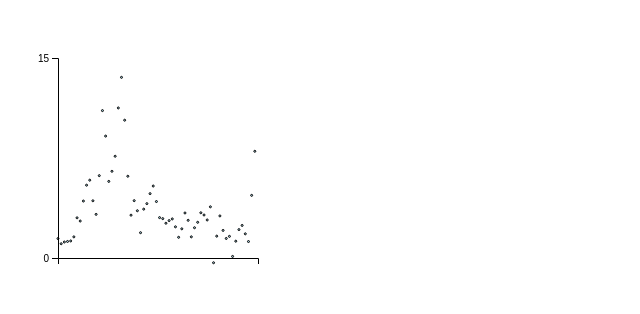
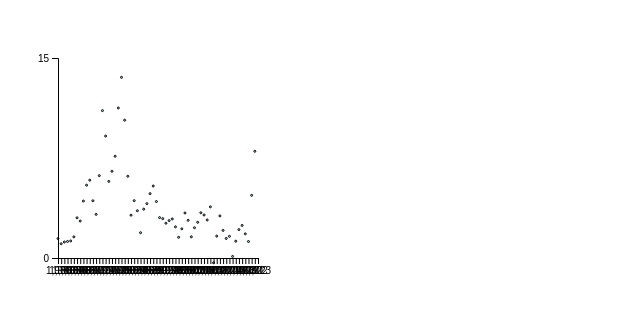
Before and after one commit to tonyshen1999/cs416, a plain HTML site: page index.html in a window 1280 px wide. Shown: the whole page, without its empty margins (0-640 px from the left). Drawn offline with nearby package versions, Linux system fonts and the light colour scheme.

Commit message:
Update index.html

```diff
--- a/index.html
+++ b/index.html
@@ -11,7 +11,7 @@ async function init() {
     var x = d3.scaleLinear().domain([1960, 2023]).range([ 0, 200 ]);
     var y = d3.scaleLinear().domain([0, 15]).range([ 200, 0 ]);
     var y_axis = d3.axisLeft(y).tickValues([0,15]).tickFormat(d3.format("~s"));
-    var x_axis = d3.axisBottom(x).tickValues([63]);
+    var x_axis = d3.axisBottom(x).ticks(63);
 
     d3.select('svg').append('g')
         .attr('transform','translate(50,50)')
```
